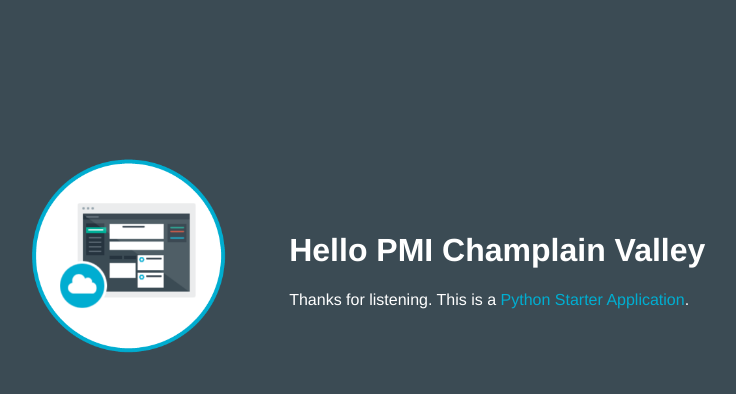
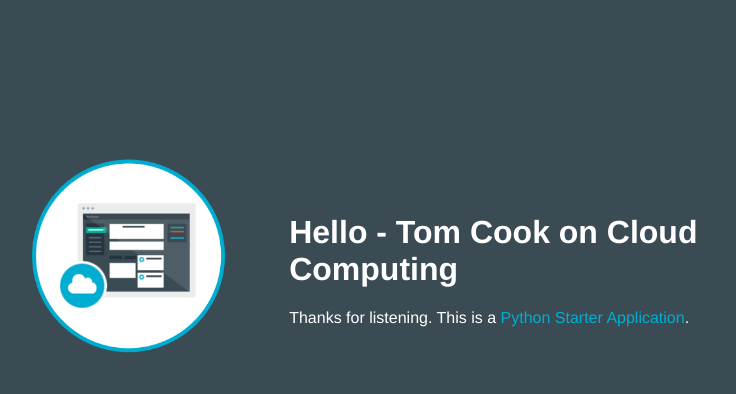
Before and after one commit to tombleu/PMItestapp-1482934859217, a plain HTML site: page static/index.html in a window 1280 px wide. Shown: the whole page, without its empty margins (253-989 px from the left). Drawn offline with Linux system fonts and the light colour scheme.

Commit message:
Changed title to Tom Cook's Sample app

```diff
--- a/static/index.html
+++ b/static/index.html
@@ -12,7 +12,7 @@
 				<img class = 'newappIcon' src='images/newapp-icon.png'>
 			</td>
 			<td>
-				<h1 id = "message">Hello PMI Champlain Valley</h1>
+				<h1 id = "message">Hello - Tom Cook on Cloud Computing </h1>
 				<p class='description'></p> Thanks for listening.  This is a <span class="blue">Python Starter Application</span>.
 			</td>
 		</tr>
```
